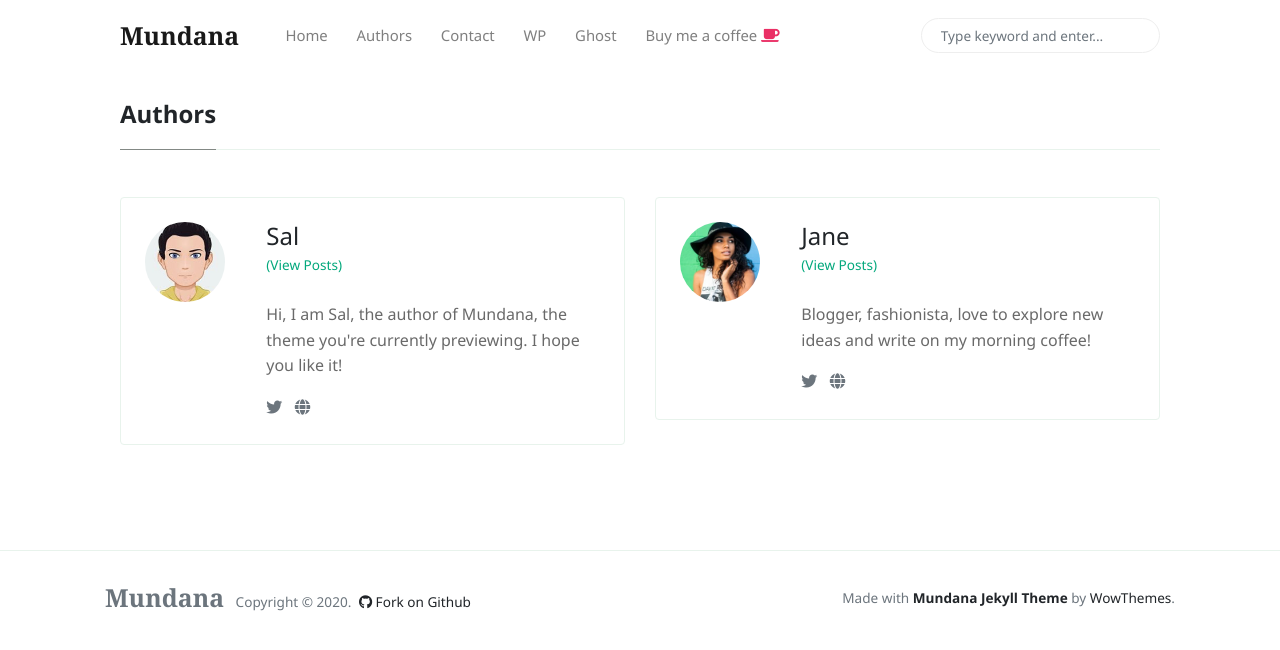
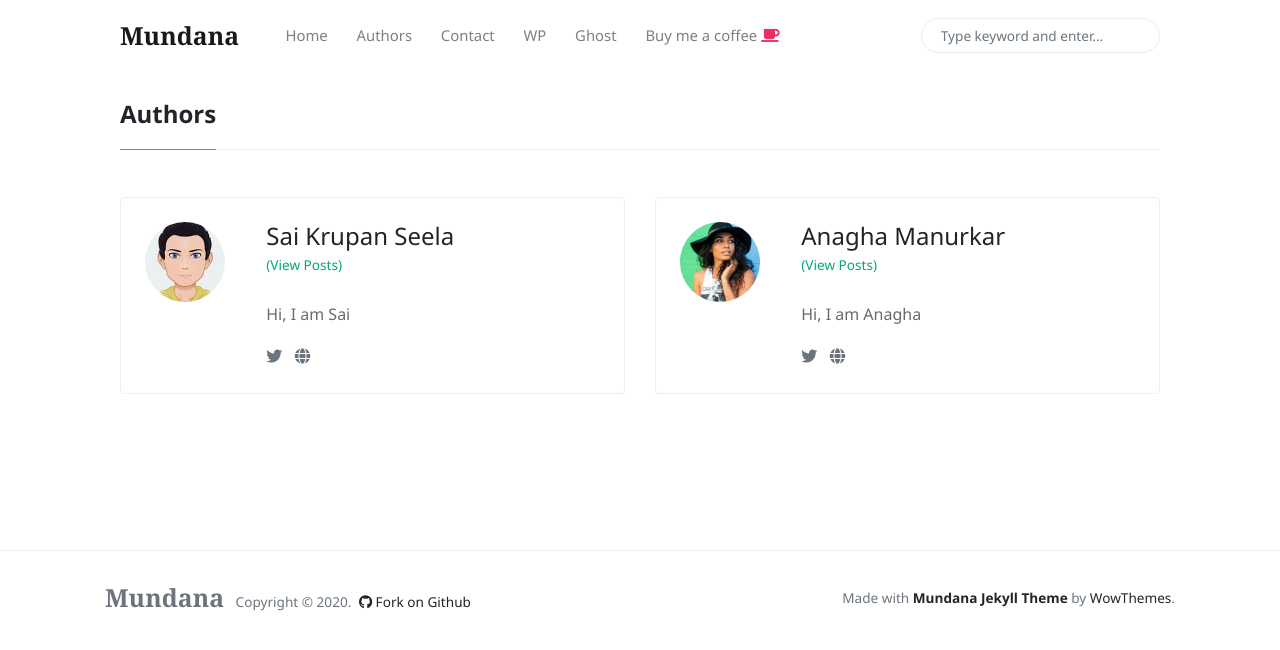
Before and after one commit to opendatavis/opendatavis.github.io, a Jekyll site: the page built from _pages/authors-list.html, in a window 1280 px wide. Shown: the top 650 px of the page. Built offline with Jekyll 4.4.1, drawn with Linux system fonts in a browser that asks for light colours; nearby versions of some CDN libraries.

Commit message:
Configuration

```diff
--- a/_config.yml
+++ b/_config.yml
@@ -3,9 +3,9 @@ name: 'Mundana'
 description: 'Mundana is a free Jekyll theme for awesome people like you, Medium like.'
 logo: 'assets/images/logo.png'
 favicon: 'assets/images/favicon.ico'
-baseurl: '/mundana-theme-jekyll'
-disqus: 'demowebsite'
-email: 'wowthemesnet@gmail.com'
+baseurl: '/'
+disqus: 'opendatavis'
+email: 'opendatavis@gmail.com'
 mailchimp-list: 'https://wowthemes.us11.list-manage.com/subscribe/post?u=8aeb20a530e124561927d3bd8&amp;id=8c3d2d214b'
 
 include: ["_pages"]
@@ -19,21 +19,21 @@ plugins:
   - jekyll-seo-tag
 
 authors:
-    sal:
-      name:           Sal
-      site:           https://www.wowthemes.net
+    sai:
+      name:           Sai Krupan Seela
+      site:           https://opendatavis.github.io/
       avatar:         /assets/images/avatar1.jpg
-      bio:            "Hi, I am Sal, the author of Mundana, the theme you're currently previewing. I hope you like it!"
-      email:          wowthemesnet@gmail.com
-      twitter:        https://twitter.com/wowthemesnet
+      bio:            "Hi, I am Sai"
+      email:          krupan@outlook.com
+      twitter:        https://twitter.com/krupanss
 
-    jane:
-      name:           Jane
-      site:           https://www.wowthemes.net
+    anagha:
+      name:           Anagha Manurkar
+      site:           https://opendatavis.github.io/
       avatar:         /assets/images/avatar2.jpg
-      bio:            "Blogger, fashionista, love to explore new ideas and write on my morning coffee!"
-      email:          fakemail@gmail.com
-      twitter:        https://twitter.com/wowthemesnet
+      bio:            "Hi, I am Anagha"
+      email:          anaghamanurakar@gmail.com
+      twitter:        https://twitter.com/anagha
 
 # Defaults
 defaults:
```
